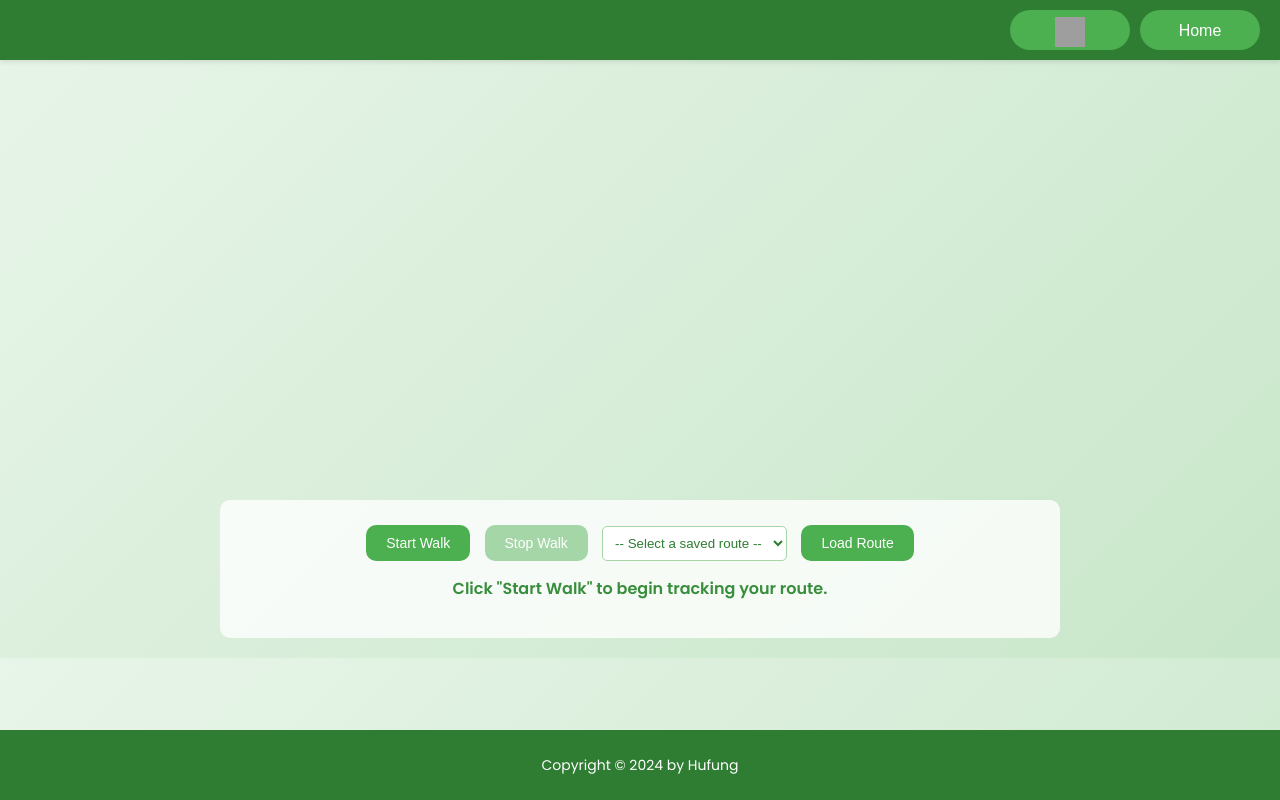
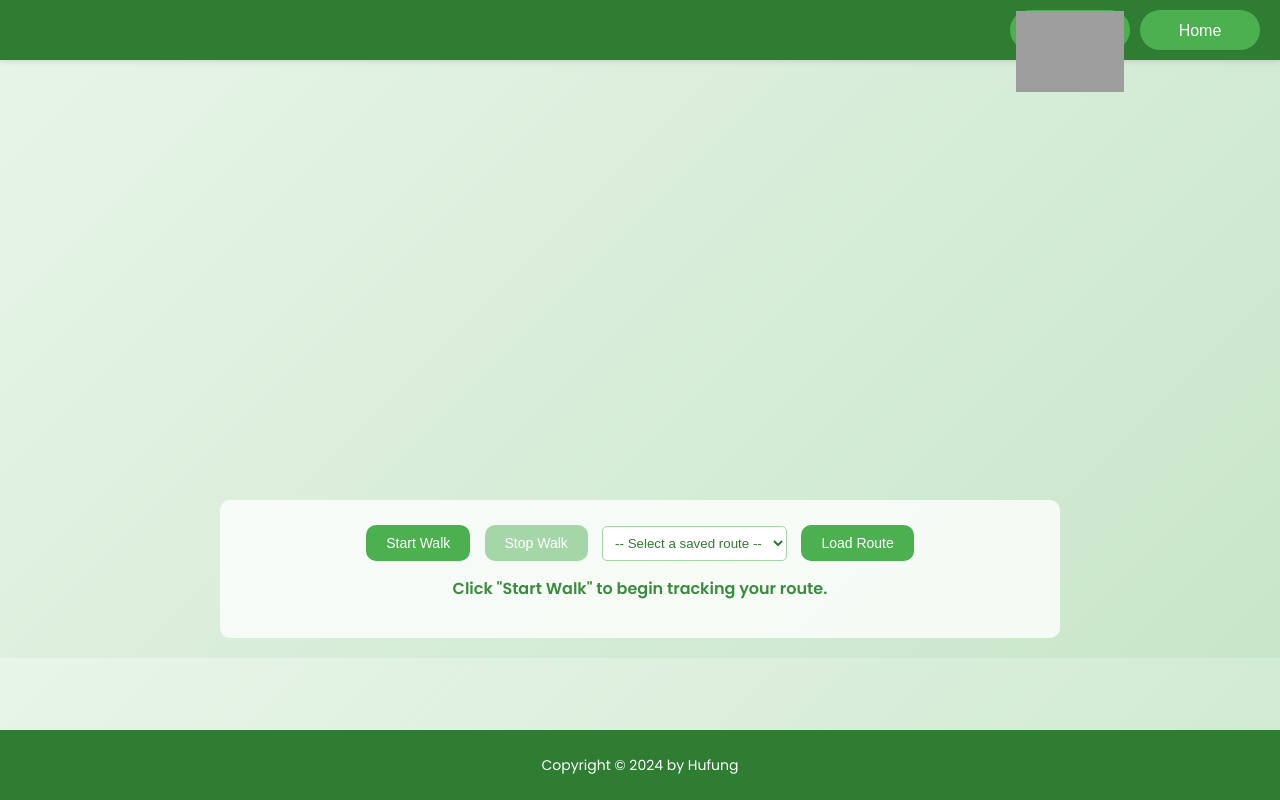
Before and after one commit to ecofootprint/web, a plain HTML site: page connecting.html in a window 1280 px wide. Drawn offline with nearby package versions, Linux system fonts and the light colour scheme; grey boxes are pictures that could not be loaded.

Commit message:
Update connecting.html

```diff
--- a/connecting.html
+++ b/connecting.html
@@ -52,7 +52,7 @@
       transition: background 0.3s ease;
     }
     #ct:hover, #hm:hover { background: #388e3c; }
-    #ct img { width: 30px; height: 30px; vertical-align: middle; }
+    #ct img { width: 100%; height: 100%px; vertical-align: middle; }
     #hm a { color: white; text-decoration: none; }
 
     #map { height: 400px; width: 100%; max-width: 800px; margin: 20px auto; border-radius: 10px; }
```
